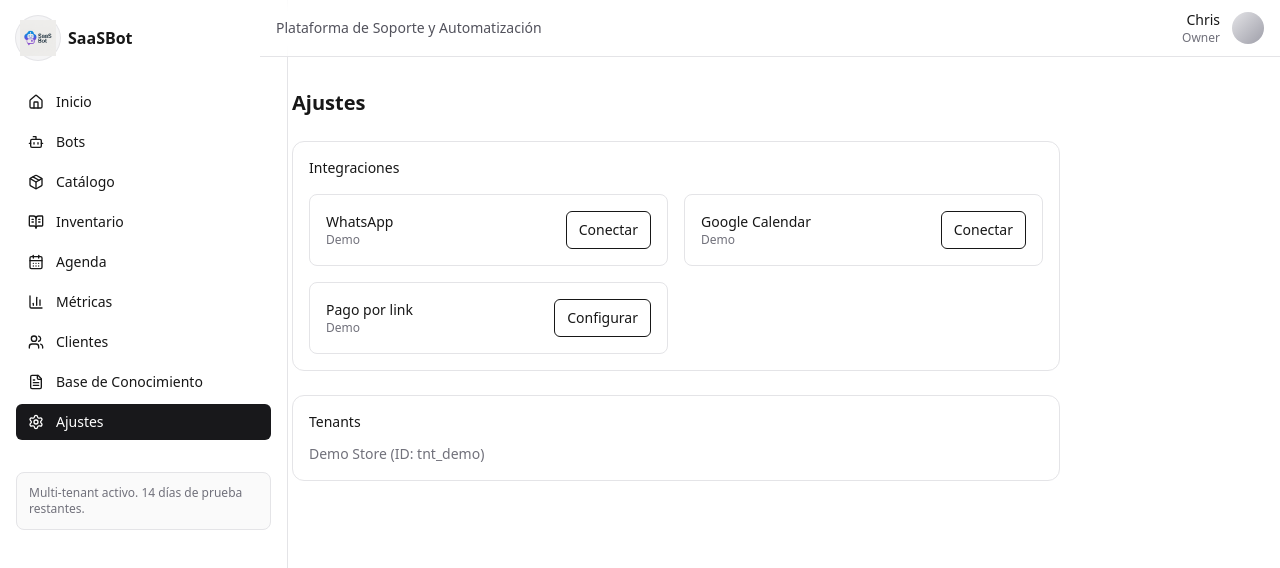
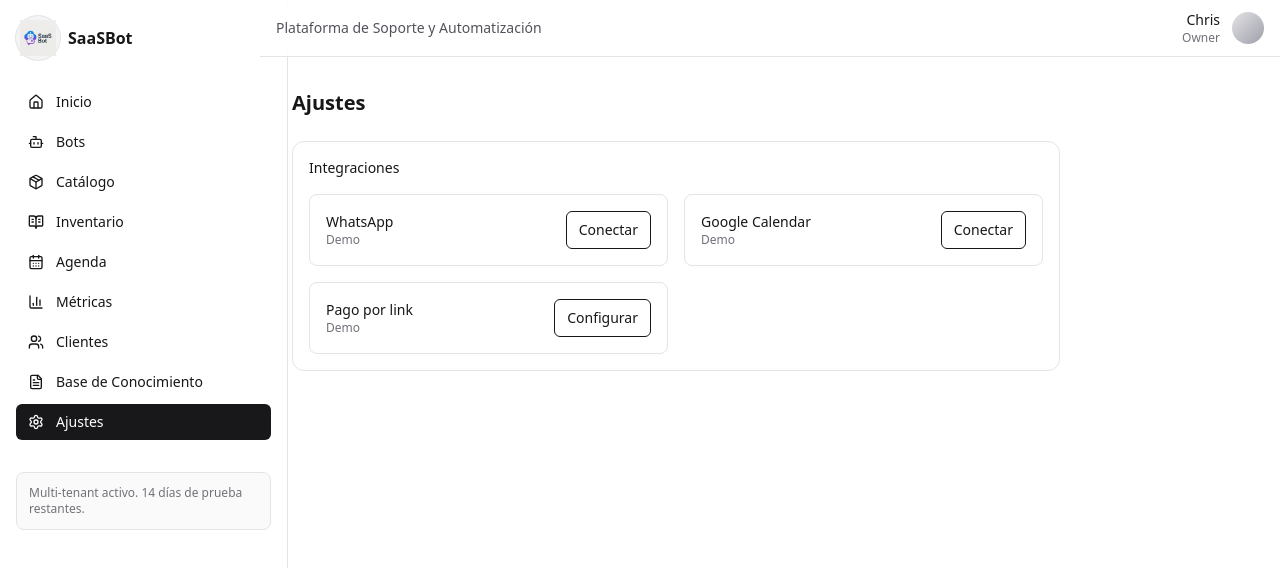
Before and after one commit to Chrissalvo1985/saasbot-frontend, a Next.js app: page /ajustes in a window 1280 px wide. Shown: the top 568 px of the page. Built offline with nearby package versions, Linux system fonts and the light colour scheme.

Commit message:
Remove: Tenant section from settings page

```diff
--- a/src/app/ajustes/page.tsx
+++ b/src/app/ajustes/page.tsx
@@ -23,10 +23,6 @@ export default function AjustesPage() {
             <IntegrationCard name="Google Calendar" status="Conectar" onClick={() => setOpenModal({ type: "gcal" })} />
             <IntegrationCard name="Pago por link" status="Configurar" onClick={() => setOpenModal({ type: "pay" })} />
           </div>
-        </section>
-        <section className="rounded-xl border border-zinc-200 dark:border-zinc-800 p-4">
-          <h3 className="text-sm font-medium">Tenants</h3>
-          <div className="mt-3 text-sm text-zinc-500">Demo Store (ID: tnt_demo)</div>
         </section>
 
 
```
